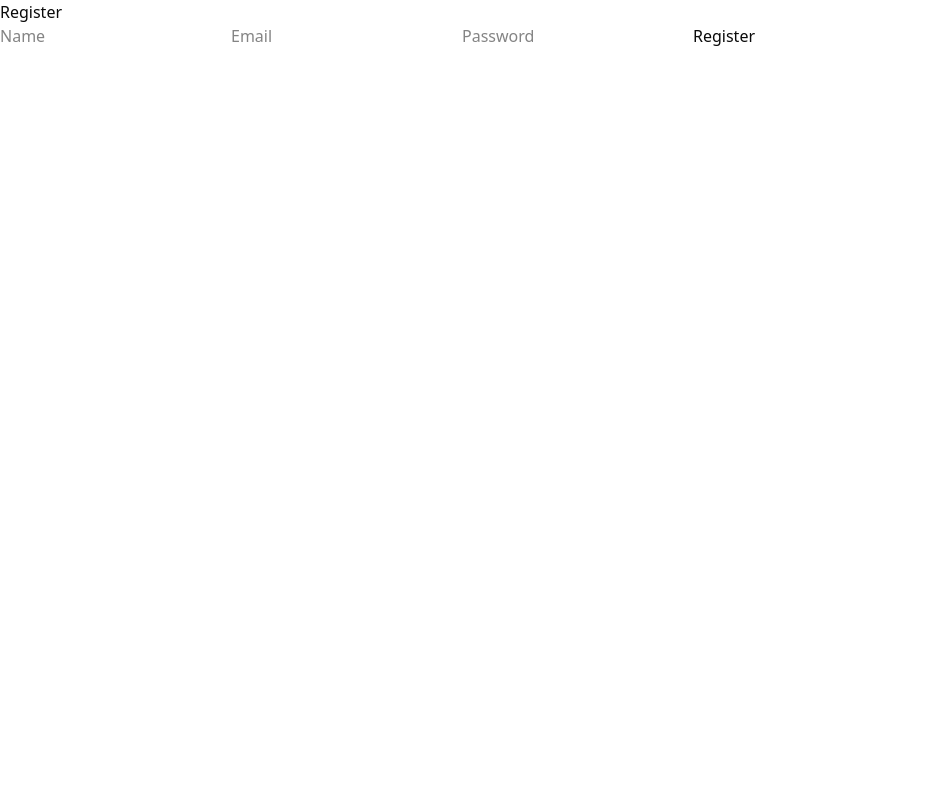
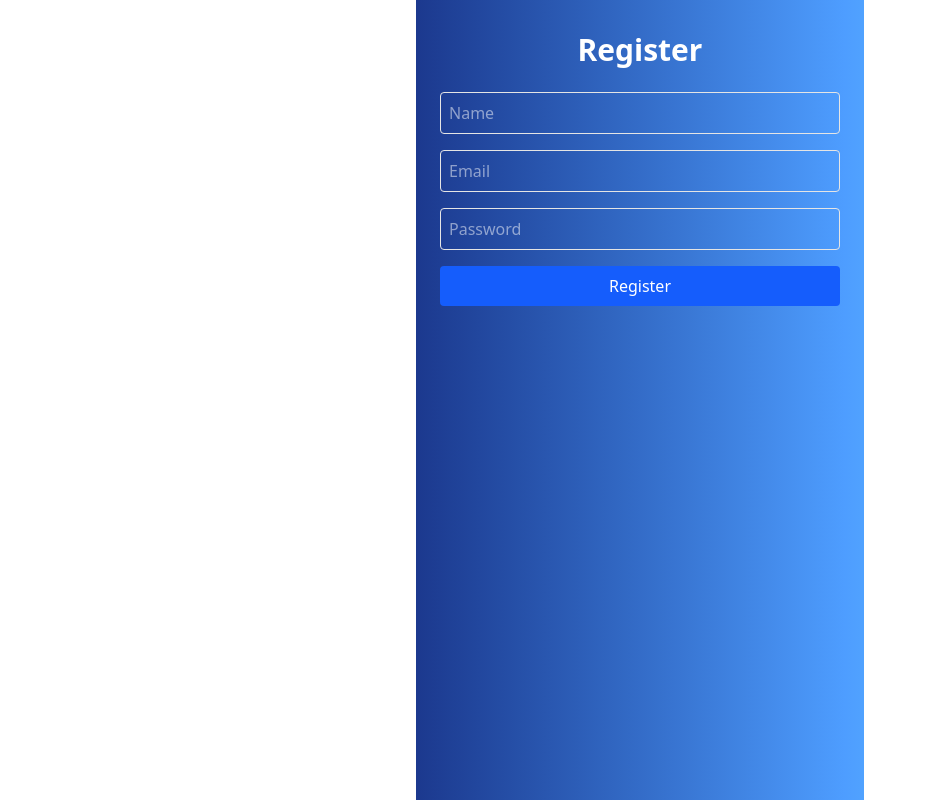
Before and after one commit to Apurcell88/FileNest, a Next.js app: page /register in a window 1280 px wide. Shown: the whole page, without its empty margins (0-926 px from the left). Built offline with nearby package versions, Linux system fonts and the light colour scheme.

Commit message:
Added styling to register page and toasts.

```diff
--- a/package.json
+++ b/package.json
@@ -22,6 +22,7 @@
     "prisma": "^6.11.1",
     "react": "^19.0.0",
     "react-dom": "^19.0.0",
+    "react-hot-toast": "^2.5.2",
     "tailwind-merge": "^3.3.1"
   },
   "devDependencies": {
--- a/src/app/layout.js
+++ b/src/app/layout.js
@@ -1,5 +1,6 @@
 import { Geist, Geist_Mono } from "next/font/google";
 import "./globals.css";
+import { Toaster } from "react-hot-toast";
 
 const geistSans = Geist({
   variable: "--font-geist-sans",
@@ -22,6 +23,7 @@ export default function RootLayout({ children }) {
       <body
         className={`${geistSans.variable} ${geistMono.variable} antialiased`}
       >
+        <Toaster position="top-center" />
         {children}
       </body>
     </html>
--- a/src/app/register/page.jsx
+++ b/src/app/register/page.jsx
@@ -1,12 +1,16 @@
 "use client";
 
+import { useRouter } from "next/navigation";
 import { useState } from "react";
+import { toast } from "react-hot-toast";
 
 const RegisterPage = () => {
   const [email, setEmail] = useState("");
   const [name, setName] = useState("");
   const [password, setPassword] = useState("");
   const [message, setMessage] = useState("");
+
+  const router = useRouter();
 
   const handleRegister = async (e) => {
     e.preventDefault();
@@ -20,20 +24,32 @@ const RegisterPage = () => {
     });
 
     const data = await res.json();
-    setMessage(data.message || data.error);
+
+    if (res.ok) {
+      toast.success("Registration successful!");
+      setTimeout(() => {
+        router.push("/");
+      }, 1500);
+    } else {
+      toast.error(data.error || "Registration failed");
+    }
   };
 
   return (
-    <div>
-      <h1>Register</h1>
-      <form onSubmit={handleRegister}>
+    <div className="p-6 max-w-md mx-auto h-screen pt-8 bg-gradient-to-r from-blue-900  to-blue-400 ">
+      <h1 className="text-3xl text-white font-bold mb-6 text-center">
+        Register
+      </h1>
+      <form onSubmit={handleRegister} className="space-y-4">
         <input
+          className="w-full p-2 border rounded text-white"
           type="text"
           placeholder="Name"
           value={name}
           onChange={(e) => setName(e.target.value)}
         />
         <input
+          className="w-full p-2 border rounded text-white"
           type="email"
           placeholder="Email"
           value={email}
@@ -41,12 +57,18 @@ const RegisterPage = () => {
           required
         />
         <input
+          className="w-full p-2 border rounded text-white"
           type="password"
           placeholder="Password"
           value={password}
           onChange={(e) => setPassword(e.target.value)}
         />
-        <button type="submit">Register</button>
+        <button
+          type="submit"
+          className="w-full bg-blue-600 text-white p-2 rounded"
+        >
+          Register
+        </button>
         {message && <p>{message}</p>}
       </form>
     </div>
```
Also changed, not shown: 1 other file (tests, documents, lock files or other folders).
